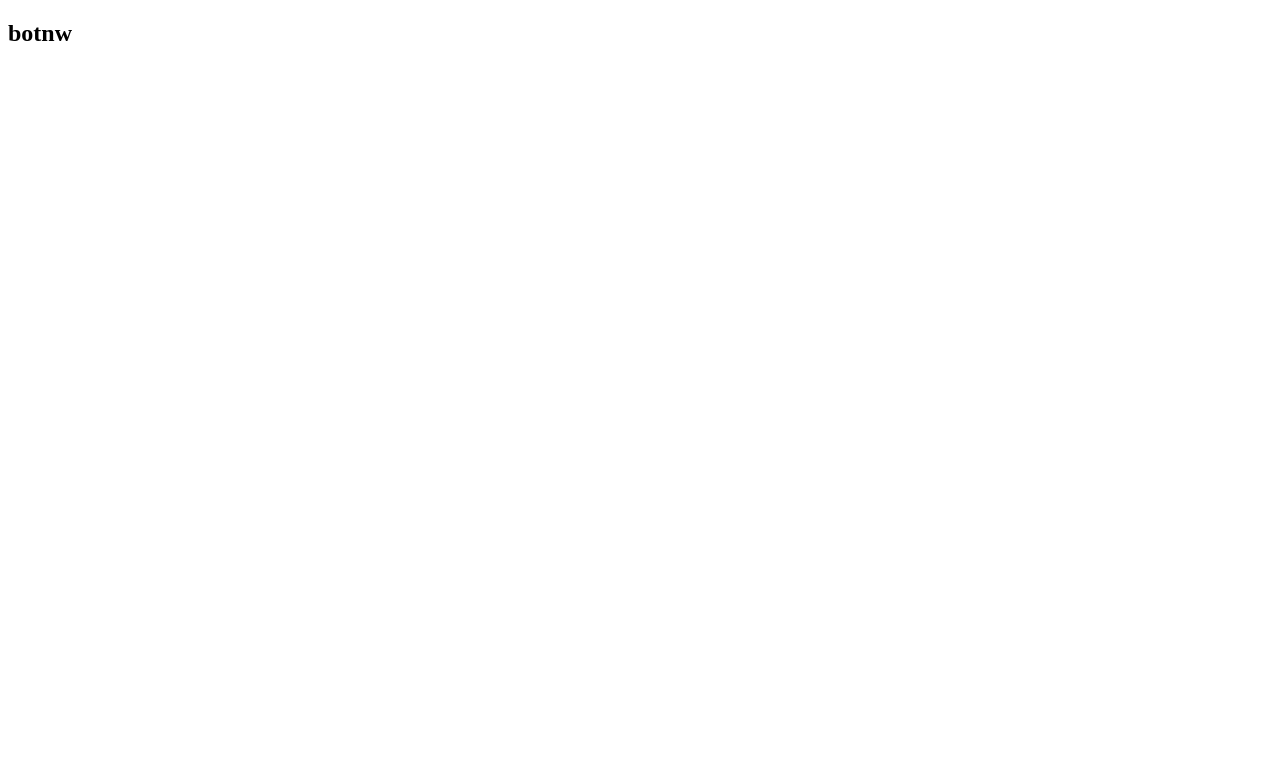
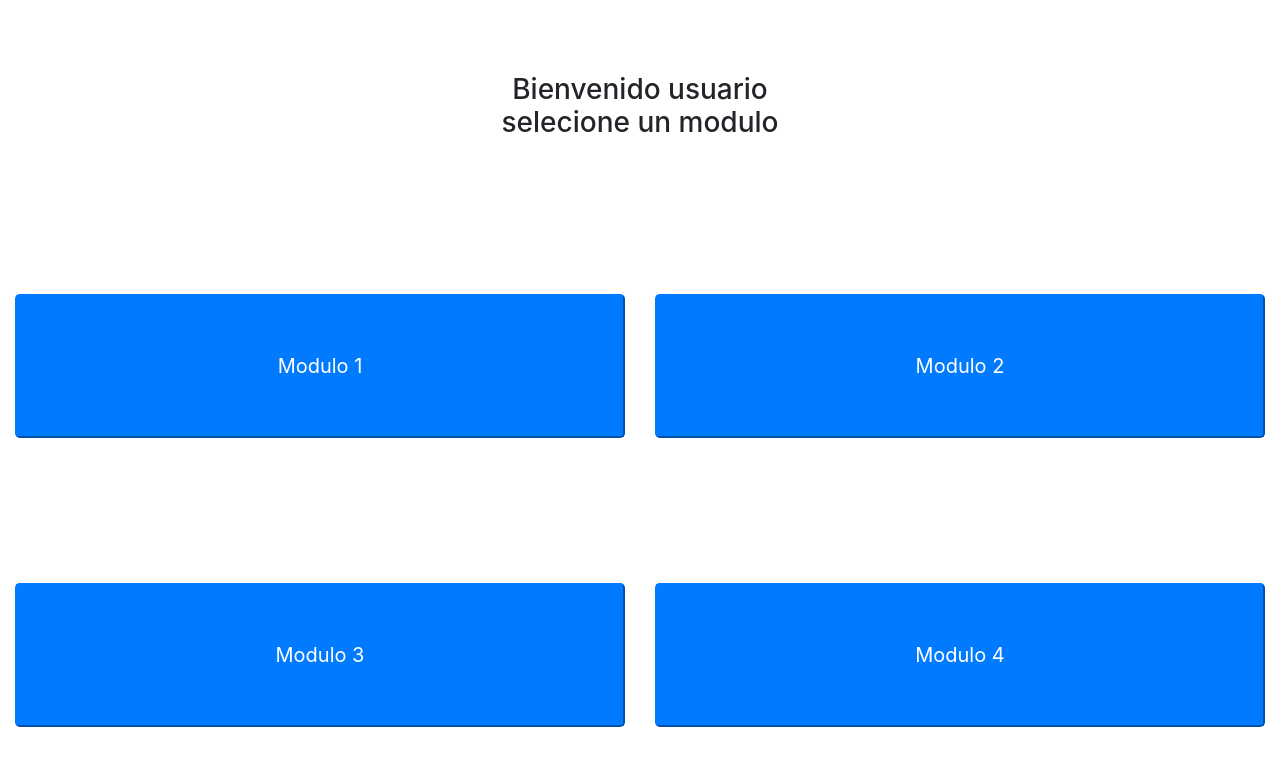
Before and after one commit to JavierSR/turnos, a website: page public/index.html in a window 1280 px wide. Drawn offline with nearby package versions, Linux system fonts and the light colour scheme.

Commit message:
Update index.html

```diff
--- a/public/index.html
+++ b/public/index.html
@@ -2,10 +2,28 @@
 <html lang="es">
 <head>
     <meta charset="UTF-8">
-    <meta name="viewport" content="width=device-width, initial-scale=1.0">
+    <meta name="viewport" content="width=device-width,height=device-height,initial-scale=1">
+    <link rel="stylesheet" href="estilos.css">
+    <link rel="stylesheet" href="https://stackpath.bootstrapcdn.com/bootstrap/4.4.1/css/bootstrap.min.css" integrity="sha384-Vkoo8x4CGsO3+Hhxv8T/Q5PaXtkKtu6ug5TOeNV6gBiFeWPGFN9MuhOf23Q9Ifjh" crossorigin="anonymous">
     <title>Turnos</title>
 </head>
 <body>
-    <h2>botnw</h2>
+    <div class="row m-0 justify-content-center text-center align-items-center vh-100">
+        <div class="col-12" >
+            <h3>Bienvenido usuario<br>selecione un modulo</h3>
+        </div>
+        <div class="col-6">
+            <button onclick="location.href = 'op.html';" type="button" class="btn-lg btn-block btn-primary">Modulo 1</button>
+        </div>
+        <div class="col-6">
+            <button onclick="location.href = 'op.html';" type="button" class="btn-lg btn-block btn-primary">Modulo 2</button>
+        </div>
+        <div class="col-6">
+            <button onclick="location.href = 'op.html';" type="button" class="btn-lg btn-block btn-primary">Modulo 3</button>
+        </div>
+        <div class="col-6">
+            <button onclick="location.href = 'op.html';" type="button" class="btn-lg btn-block btn-primary">Modulo 4</button>
+        </div>
+    </div>
 </body>
 </html>
```
